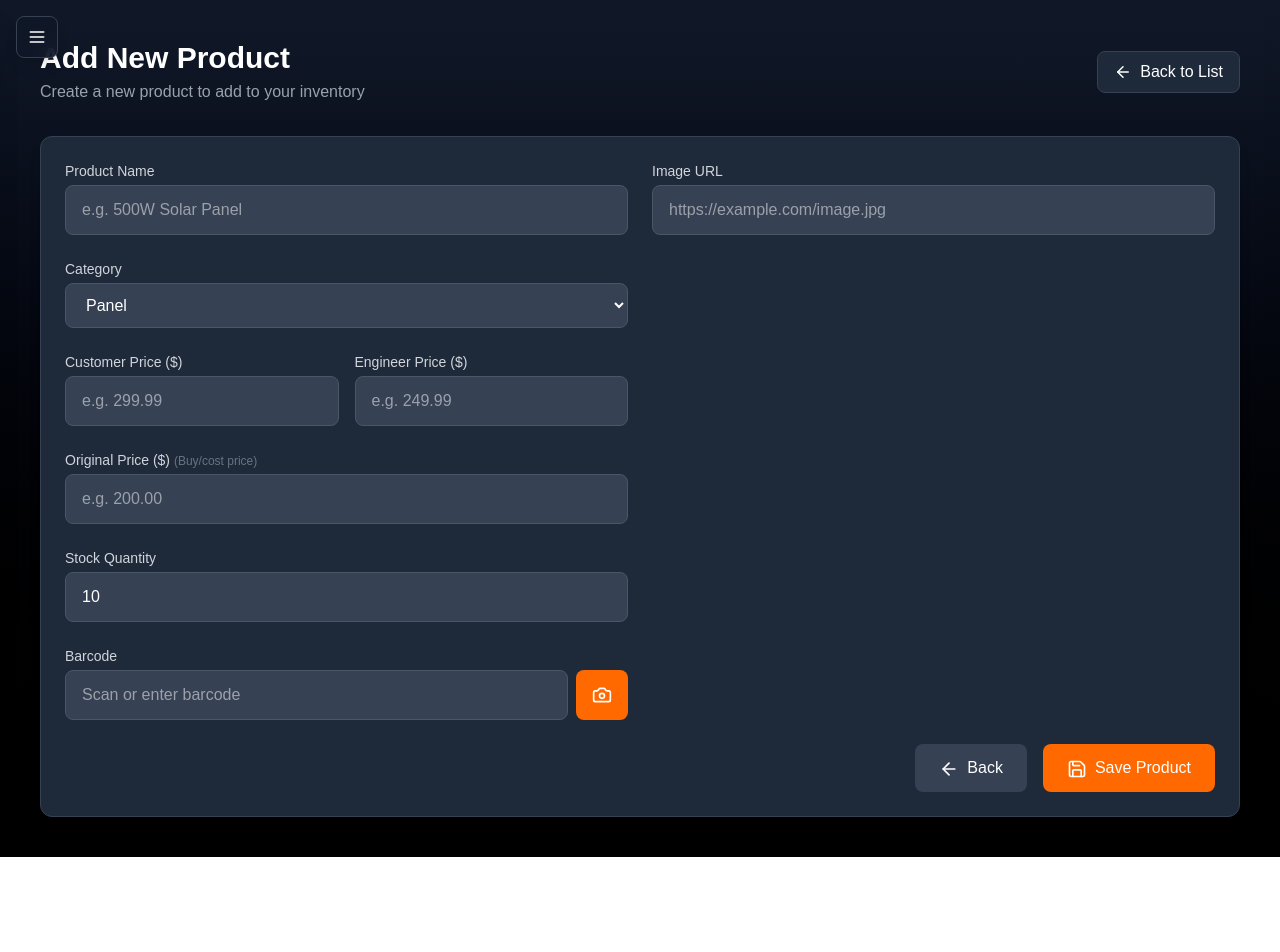
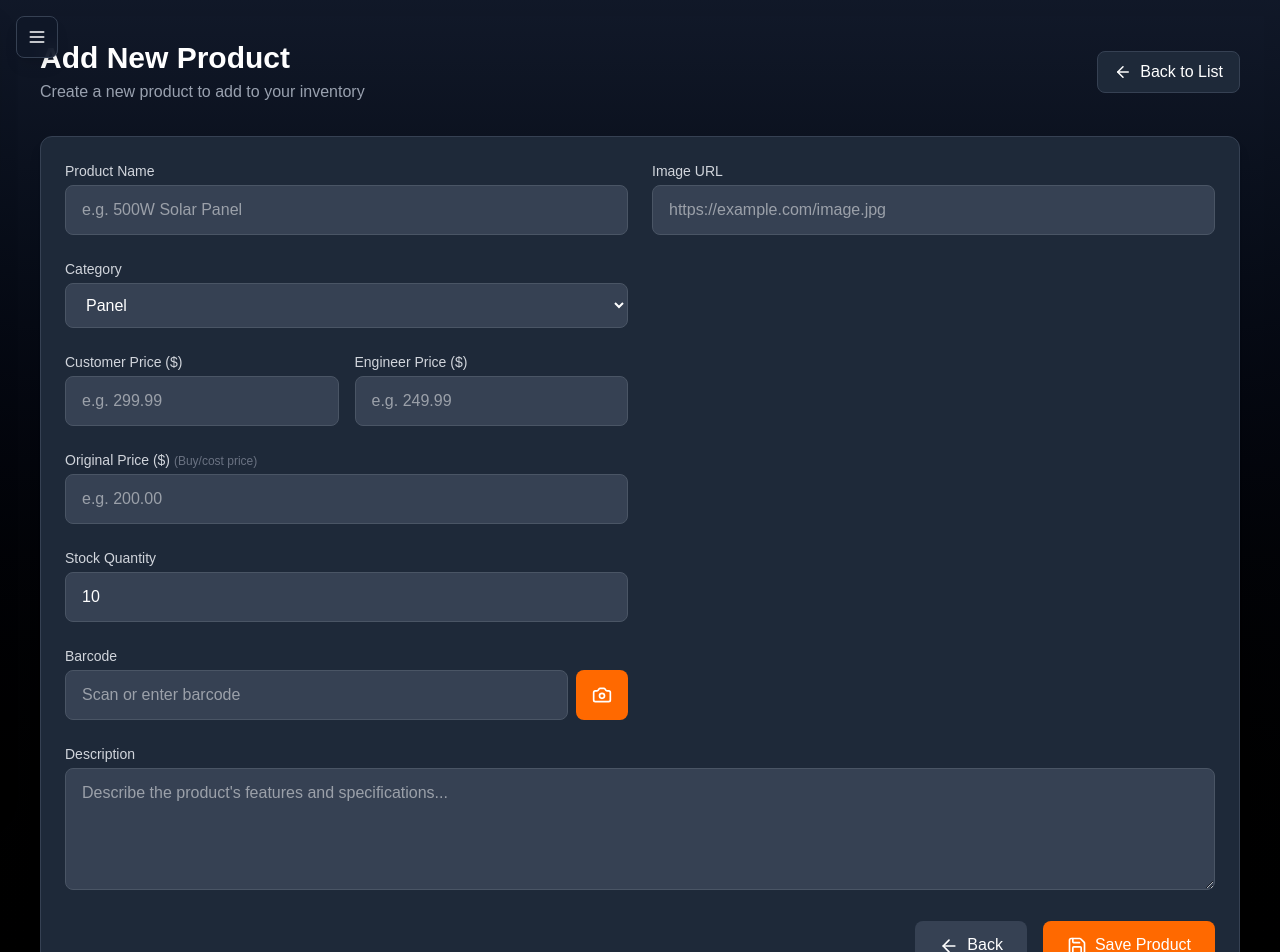
Before and after one commit to abed1srour/Solar-frontend, a Next.js app: page /products/add in a window 1280 px wide. Shown: the top 952 px of the page. Before the commit the page ends 857 px from the top, so only its background shows below. Built offline with nearby package versions, Linux system fonts and the light colour scheme; sample sign-in values are in the browser's storage.

Commit message:
Your commit message here

```diff
--- a/components/ProductForm.js
+++ b/components/ProductForm.js
@@ -343,6 +343,18 @@ export default function ProductForm({ mode, initialData = {} }) {
             </div>
           </div>
 
+          <div>
+            <label className="block text-sm font-medium text-gray-300 mb-1">Description</label>
+            <textarea
+              name="description"
+              value={formData.description}
+              onChange={handleChange}
+              rows={4}
+              className="w-full py-3 px-4 bg-gray-700 border border-gray-600 rounded-lg text-white focus:ring-2 focus:ring-orange-500 focus:border-transparent"
+              placeholder="Describe the product's features and specifications..."
+            />
+          </div>
+
           <div className="flex justify-end gap-4">
             <button
               type="button"
```
